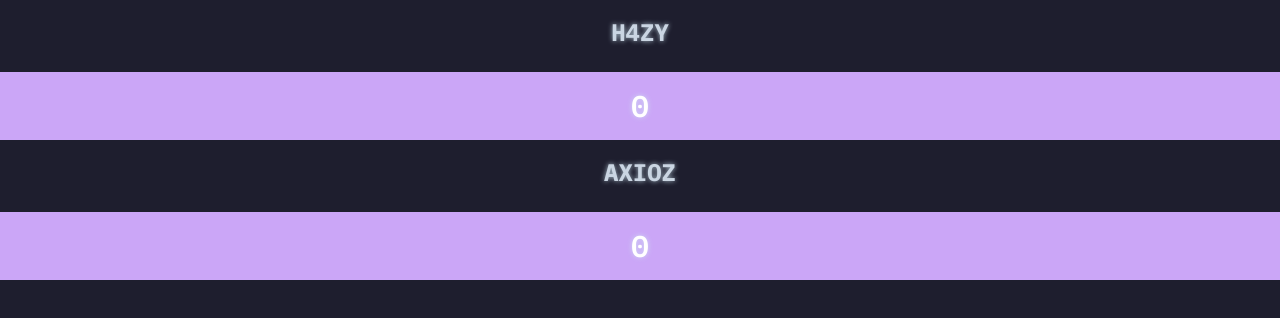
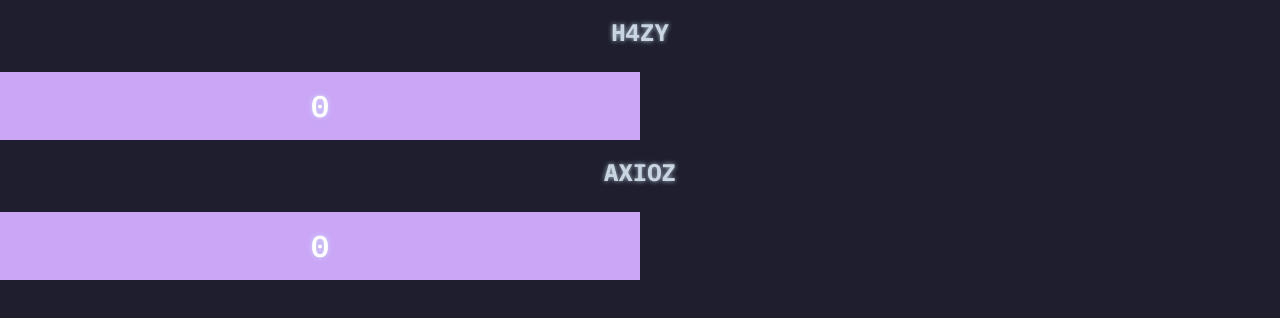
Before and after one commit to HAAZIQ-ALI/karou, a plain HTML site: page something.html in a window 1280 px wide. Drawn offline with nearby package versions, Linux system fonts and the light colour scheme.

Commit message:
Update something.html

```diff
--- a/something.html
+++ b/something.html
@@ -9,12 +9,12 @@
   </head>
   <body class="font-ibm bg-[#1E1E2E] m-0 p-0 >
     <section class="w-full grid grid-cols-2 gap-4 justify-center content-center">
-    <div> <h1 class="font-bold text-2xl text-glow text-slate-300 p-4 text-center">H4ZY</h1> <div class="bg-[#CBA6F7] mt-2"><h1 class="font-semibold text-3xl text-center text-glow
+    <div> <h1 class="font-bold text-2xl text-glow text-slate-300 p-4 text-center">H4ZY</h1> <div class="bg-[#CBA6F7] mt-2 w-[50%]"><h1 class="font-semibold text-3xl text-center text-glow
 p-4 text-white"> 0</h1></div> </div>
 
 
 
-<div> <h1 class="font-bold text-2xl text-glow p-4 text-slate-300 text-center">AXIOZ</h1> <div class="bg-[#CBA6F7] mt-2"><h1 class="font-semibold text-3xl text-center text-glow
+<div> <h1 class="font-bold text-2xl text-glow p-4 text-slate-300 text-center">AXIOZ</h1> <div class="bg-[#CBA6F7] mt-2 w-[50%]"><h1 class="font-semibold text-3xl text-center text-glow
 p-4 text-white ">0</h1></div> </div>
 
 </section>
```
